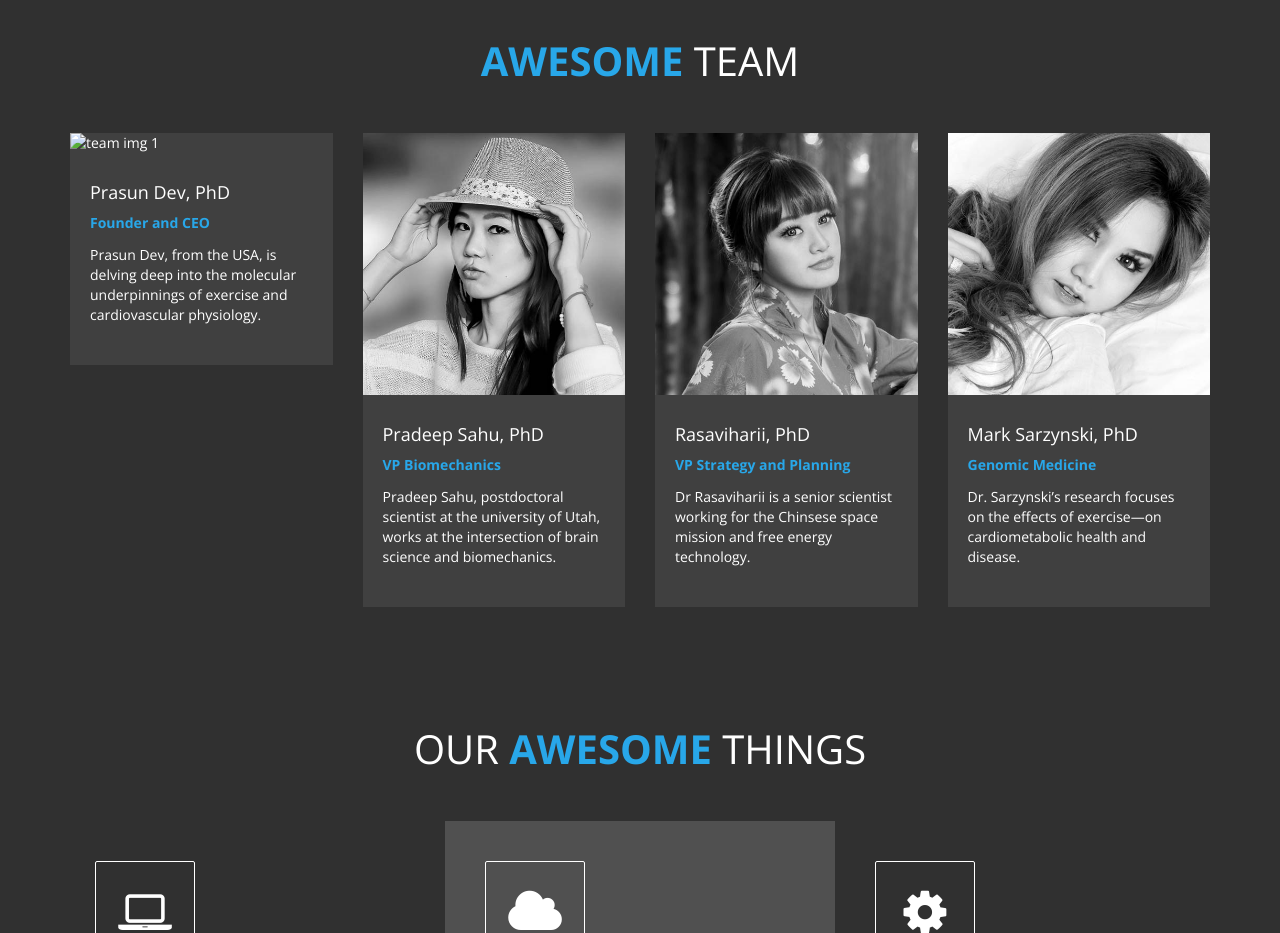
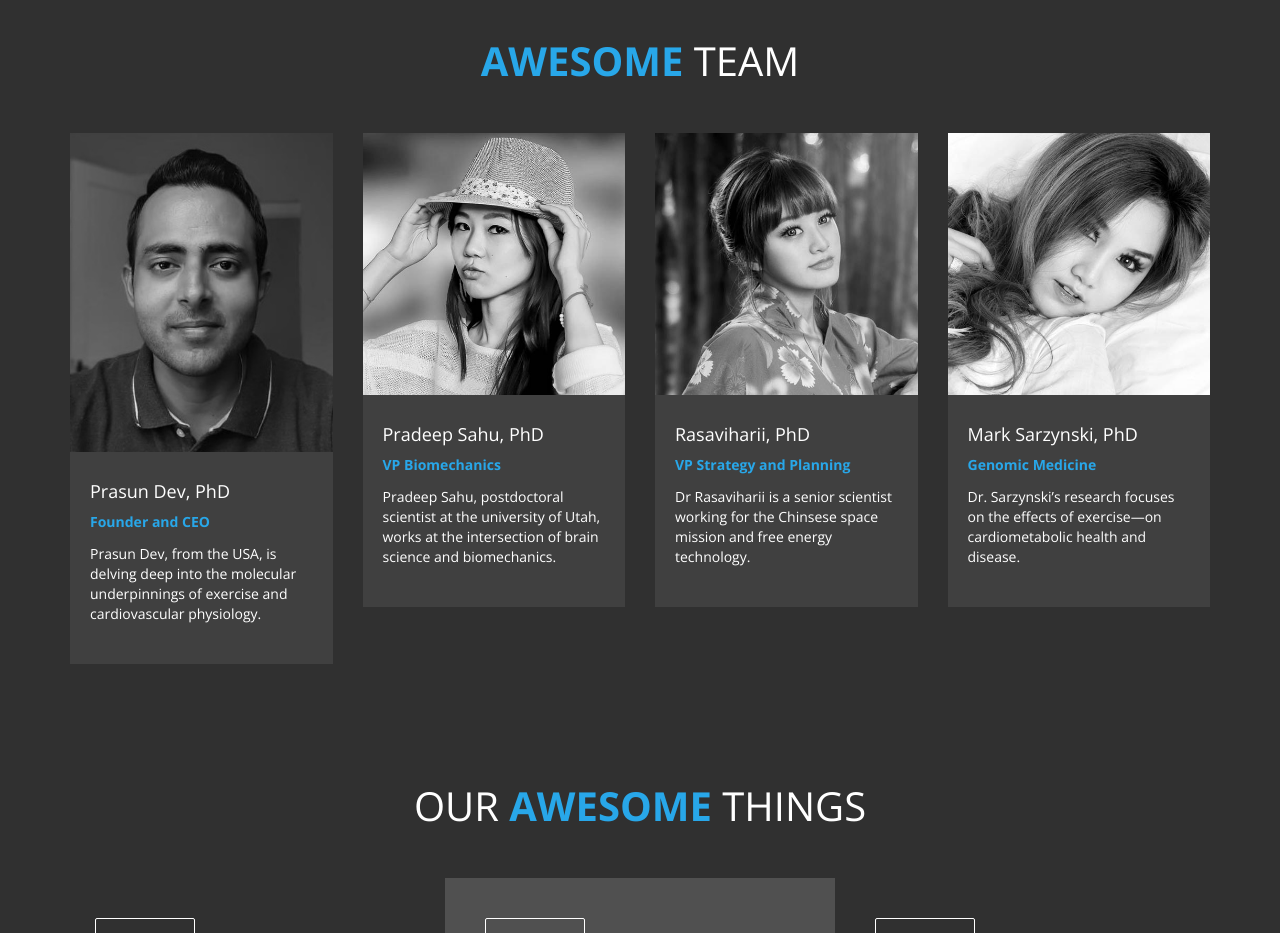
Before and after one commit to pkrdev/PeakBioSys, a plain HTML site: page index.html in a window 1280 px wide. Shown: the part 1240-2173 px from the top of the page. Drawn offline with nearby package versions, Linux system fonts and the light colour scheme.

Commit message:
Update index.html

```diff
--- a/index.html
+++ b/index.html
@@ -165,7 +165,7 @@
     				</div>
     				<div class="col-md-3 col-sm-6 col-xs-12 wow fadeIn" data-wow-offset="50" data-wow-delay="1.3s">
     					<div class="team-wrapper">
-    						<img src="images/pdev.jpg" class="img-responsive" alt="team img 1">
+    						<img src="images/pdev.jpeg" class="img-responsive" alt="team img 1">
     							<div class="team-des">
     								<h4>Prasun Dev, PhD</h4>
     								<span>Founder and CEO</span>
```
